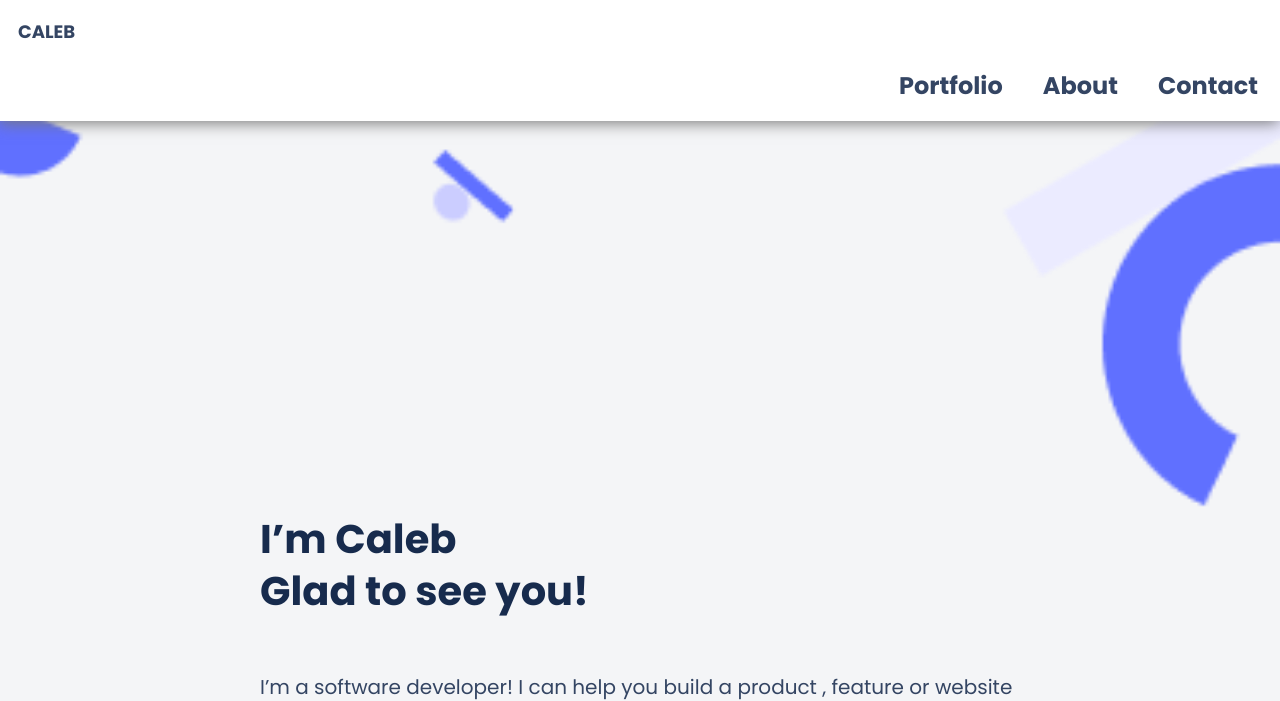
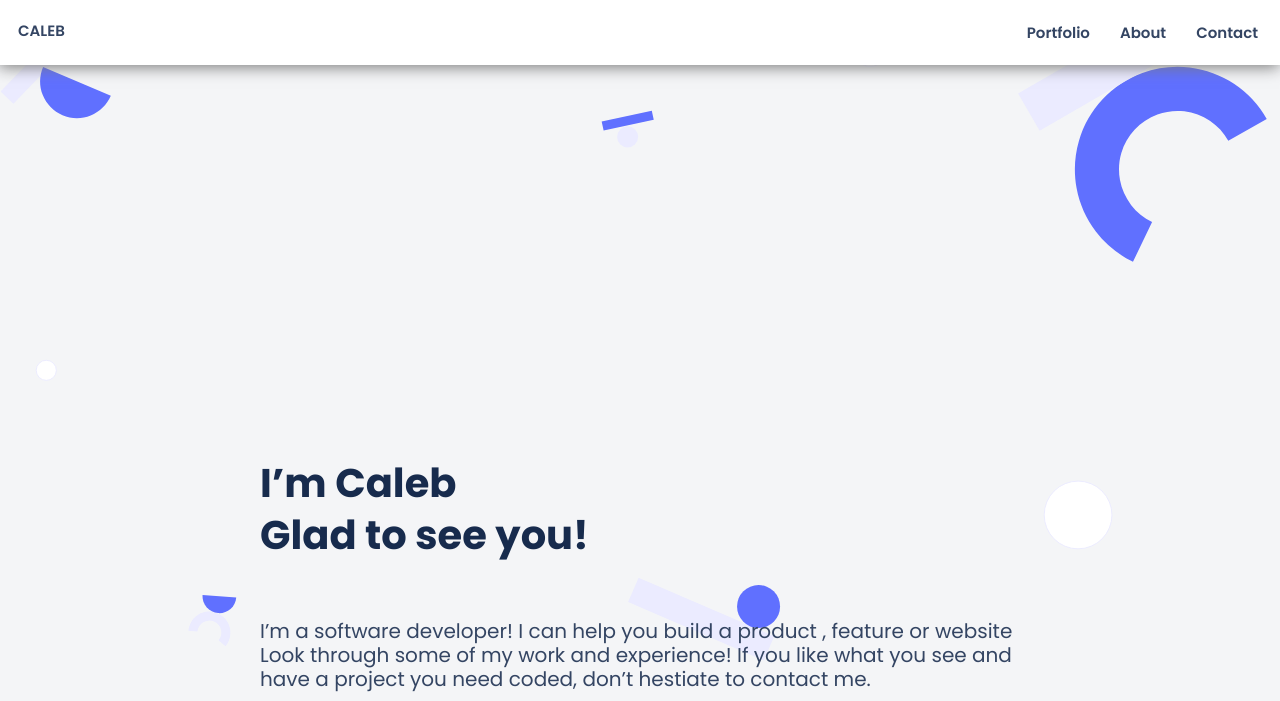
Before and after one commit to calebchris000/Microverse-Potfolio-Project, a plain HTML site: page index.html in a window 1280 px wide. Shown: the top 701 px of the page. Drawn offline with Linux system fonts and the light colour scheme.

Commit message:
Adjust line elements to go up the line

```diff
--- a/styles.css
+++ b/styles.css
@@ -456,6 +456,7 @@ form button:hover {
 @media screen and (min-width: 768px) {
   body {
     padding: 0;
+    background-image: url(./Graphics/Header\ bg.svg);
   }
 
   .hamburger {
@@ -475,13 +476,20 @@ form button:hover {
   }
 
   .elements ul {
+    padding: 0;
     display: flex;
+    height: fit-content;
+    margin-top: -40px;
     font-family: "Poppins", sans-serif;
   }
 
   .elements a {
+    margin: 0;
+    padding: 0;
     color: #344563;
     text-decoration: none;
+    font-weight: 600;
+    font-size: 0.9375rem;
   }
 
   .socials {
```
